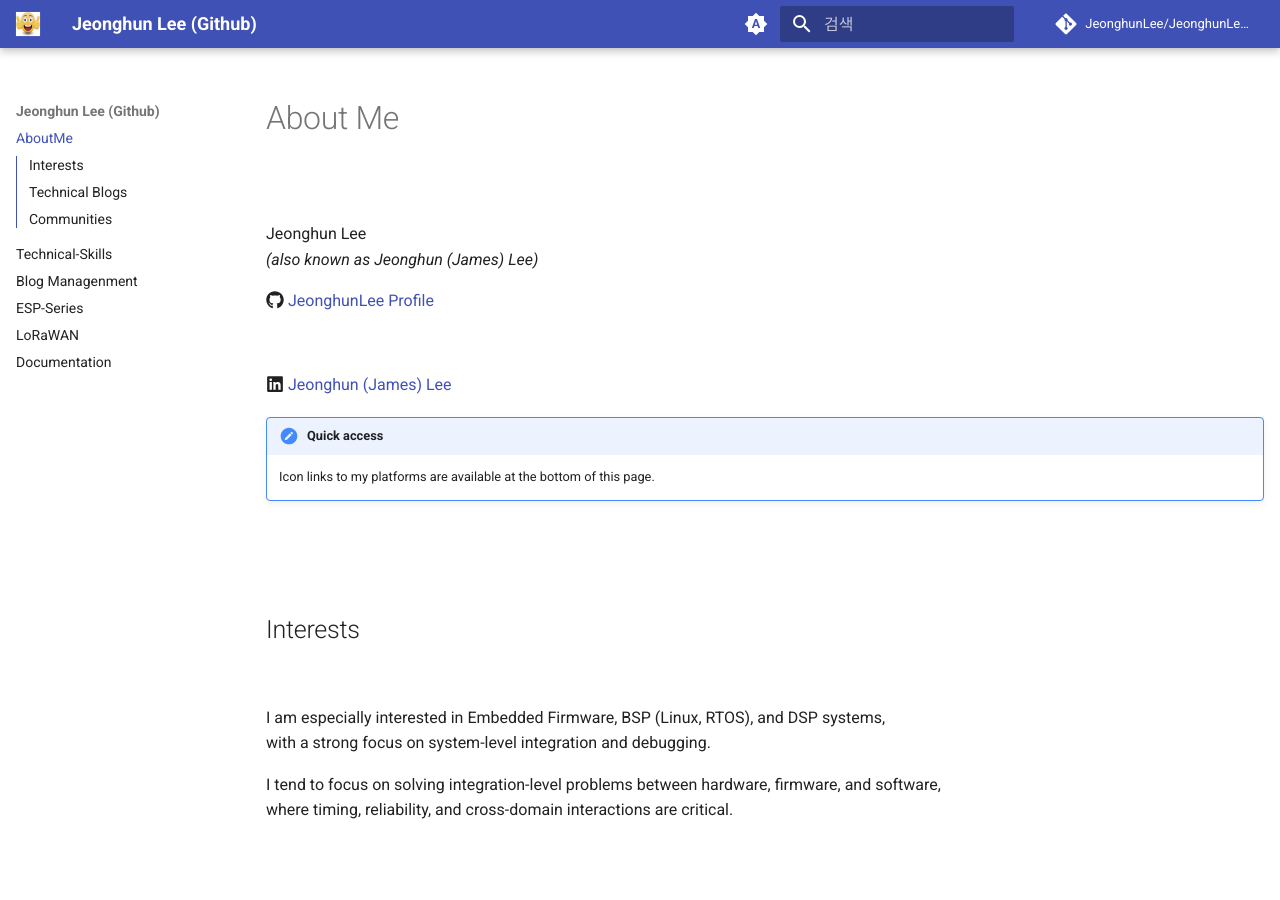
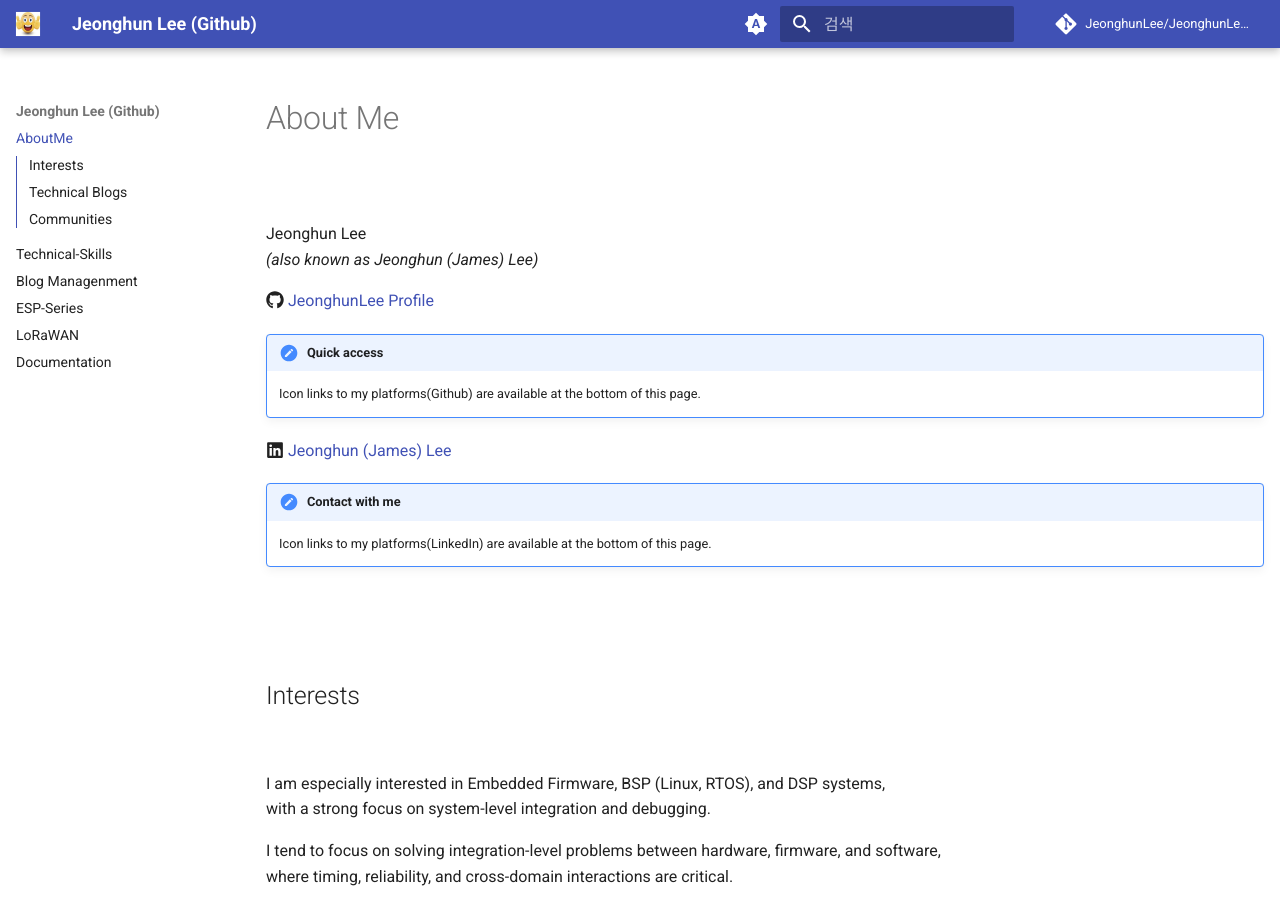
Before and after one commit to JeonghunLee/JeonghunLee.github.io, an MkDocs documentation site: the page built from docs/index.md, in a window 1280 px wide and 900 px high. Built offline with MkDocs 1.6.1 and Material for MkDocs 9.7.7, drawn with Linux system fonts in a browser that asks for light colours; comment, search, counter and statistics services are not loaded.

Commit message:
update it

```diff
--- a/docs/index.md
+++ b/docs/index.md
@@ -7,13 +7,13 @@ Jeonghun Lee
 
 :fontawesome-brands-github: [JeonghunLee Profile](https://github.com/JeonghunLee)
 
-<br/>
-
+!!! note "Quick access"
+    Icon links to my platforms(Github) are available at the bottom of this page.
 
 :fontawesome-brands-linkedin: [Jeonghun (James) Lee](https://www.linkedin.com/in/JeonghunLee-0911/)
 
-!!! note "Quick access"
-    Icon links to my platforms are available at the bottom of this page.
+!!! note "Contact with me"
+    Icon links to my platforms(LinkedIn) are available at the bottom of this page.
 
 <br/>
 <br/>
```
Also changed, not shown: README.md (line endings or trailing spaces).
